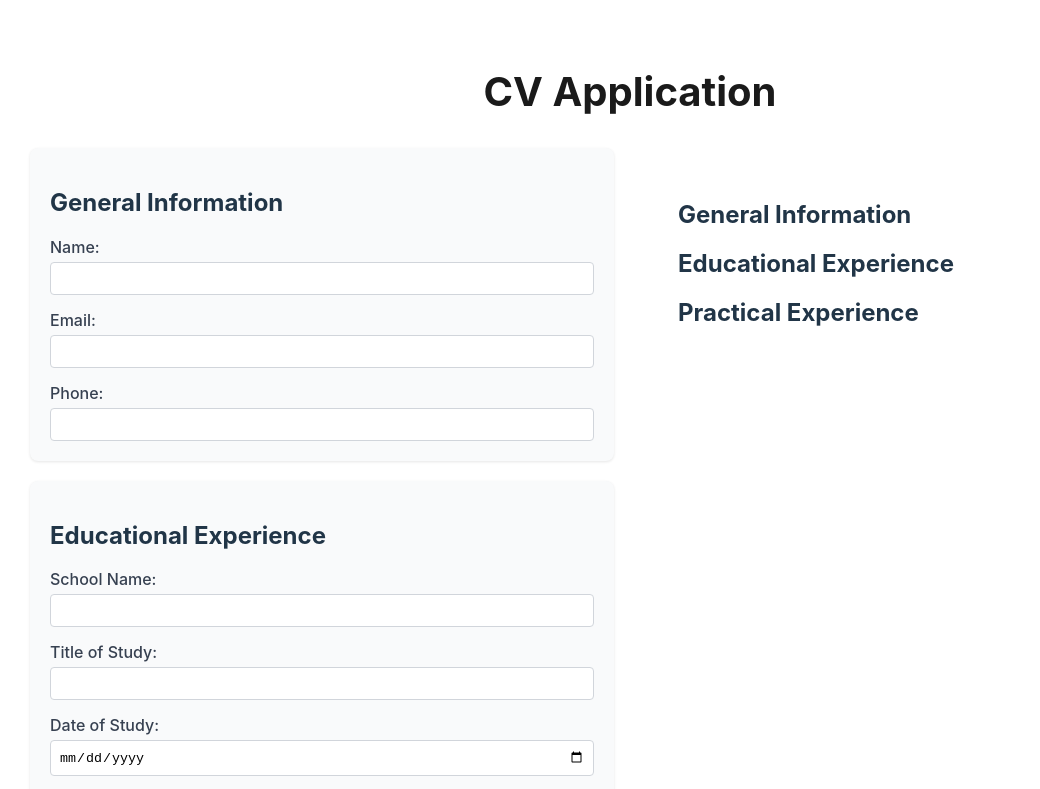
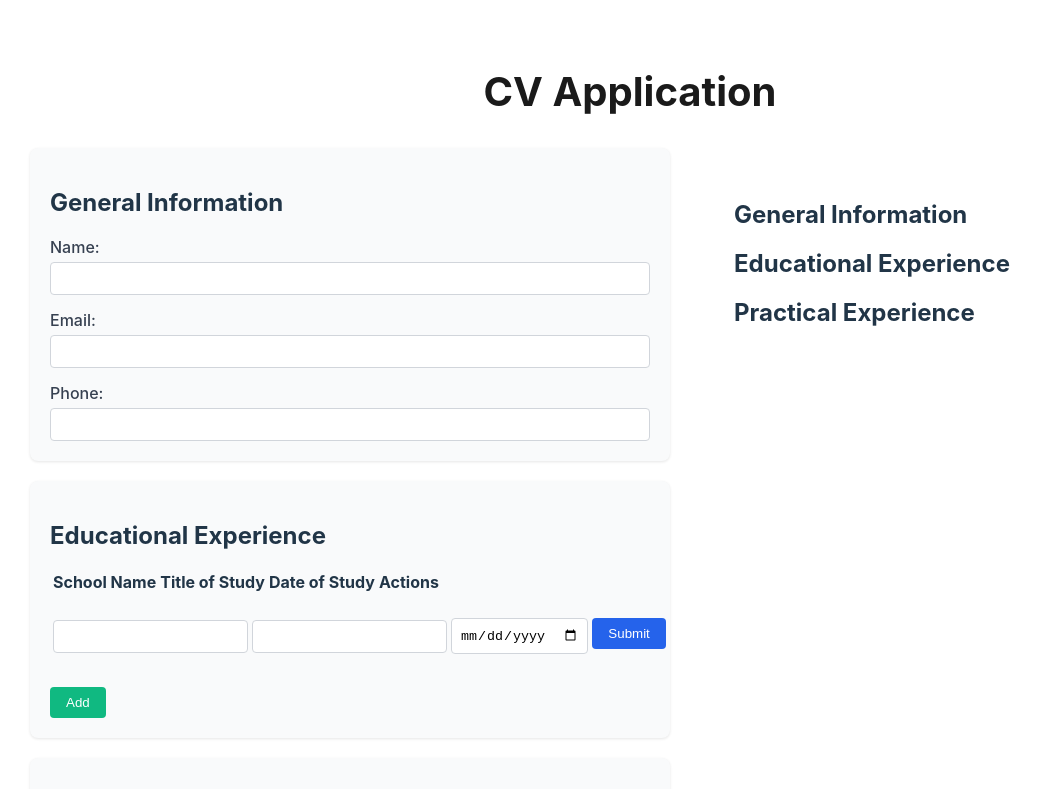
Before and after one commit to top-submissions/fullstackjs-cv-application, a React (Vite) app: page / in a window 1280 px wide. Shown: the top 789 px of the page, without its empty margins (10-1050 px from the left). Built offline with nearby package versions, Linux system fonts and the light colour scheme.

Commit message:
refactor(form): change structure into tabular format

```diff
--- a/src/components/forms/EducationalExperienceForm/EducationalExperienceForm.jsx
+++ b/src/components/forms/EducationalExperienceForm/EducationalExperienceForm.jsx
@@ -1,6 +1,6 @@
-import React, { useContext } from 'react'; // MODIFIED: Added useContext import
+import React, { useContext } from 'react';
 import styles from './EducationalExperienceForm.module.css';
-import EducationalExperienceContext from '../../../modules/data/contexts/EducationalExperienceContext'; // ADDED: Import context
+import EducationalExperienceContext from '../../../modules/data/contexts/EducationalExperienceContext';
 
 function EducationalExperienceForm() {
   const { educationalExperience, updateEducationalExperience } = useContext(
@@ -63,49 +63,65 @@ function EducationalExperienceForm() {
   return (
     <div className={styles.formSection}>
       <h2>Educational Experience</h2>
+      <table className={styles.formContainer}>
+        <thead>
+          <tr>
+            <th>School Name</th>
+            <th>Title of Study</th>
+            <th>Date of Study</th>
+            <th>Actions</th>
+          </tr>
+        </thead>
+        <tbody>
           {educationalExperience.map((entry) => (
-        <div key={entry.id}>
+            <tr key={entry.id}>
               {!entry.isSubmitted ? (
                 <>
-              <div className={styles.formContainer}>
-                <label>
-                  School Name:{' '}
+                  <td>
                     <input
                       type="text"
                       value={entry.schoolName}
                       onChange={(e) =>
                         handleUpdate(entry.id, 'schoolName', e.target.value)
                       }
-                  />{' '}
-                </label>
-                <label>
-                  Title of Study:{' '}
+                      aria-label="School Name"
+                    />
+                  </td>
+                  <td>
                     <input
                       type="text"
                       value={entry.titleOfStudy}
                       onChange={(e) =>
                         handleUpdate(entry.id, 'titleOfStudy', e.target.value)
                       }
-                  />{' '}
-                </label>
-                <label>
-                  Date of Study:{' '}
+                      aria-label="Title of Study"
+                    />
+                  </td>
+                  <td>
                     <input
                       type="date"
                       value={entry.dateOfStudy}
                       onChange={(e) =>
                         handleUpdate(entry.id, 'dateOfStudy', e.target.value)
                       }
-                  />{' '}
-                </label>
-                <button onClick={() => handleSubmit(entry.id)}>Submit</button>
-              </div>
+                      aria-label="Date of Study"
+                    />
+                  </td>
+                  <td>
+                    <button
+                      className={styles.submitButton}
+                      onClick={() => handleSubmit(entry.id)}
+                    >
+                      Submit
+                    </button>
+                  </td>
                 </>
               ) : (
-            <div>
-              <p>{entry.schoolName}</p>
-              <p>{entry.titleOfStudy}</p>
-              <p>{entry.dateOfStudy}</p>
+                <>
+                  <td>{entry.schoolName}</td>
+                  <td>{entry.titleOfStudy}</td>
+                  <td>{entry.dateOfStudy}</td>
+                  <td>
                     <button
                       className={styles.editButton}
                       onClick={() => handleEdit(entry.id)}
@@ -117,11 +133,14 @@ function EducationalExperienceForm() {
                       onClick={() => handleDelete(entry.id)}
                     >
                       Delete
-              </button>{' '}
-            </div>
+                    </button>
+                  </td>
+                </>
               )}
-        </div>
+            </tr>
           ))}
+        </tbody>
+      </table>
       <button className={styles.addButton} onClick={handleAdd}>
         Add
       </button>
```
Lines whose indentation alone changed are shown as unchanged.
